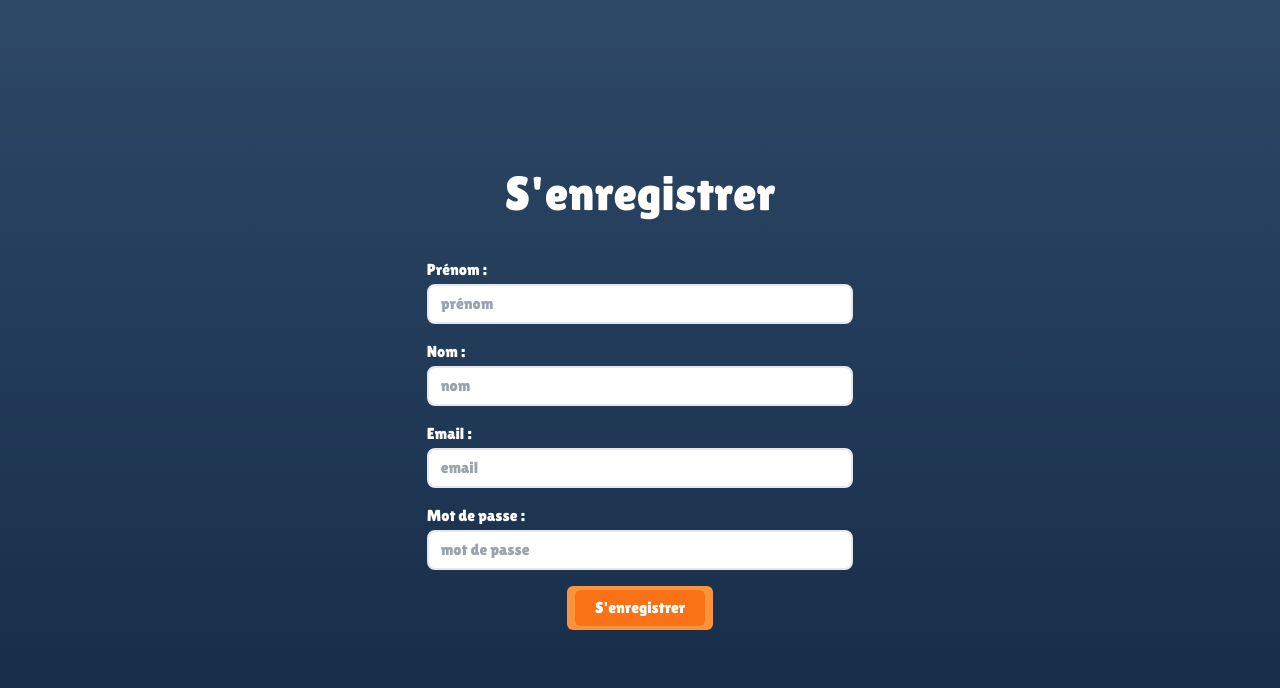
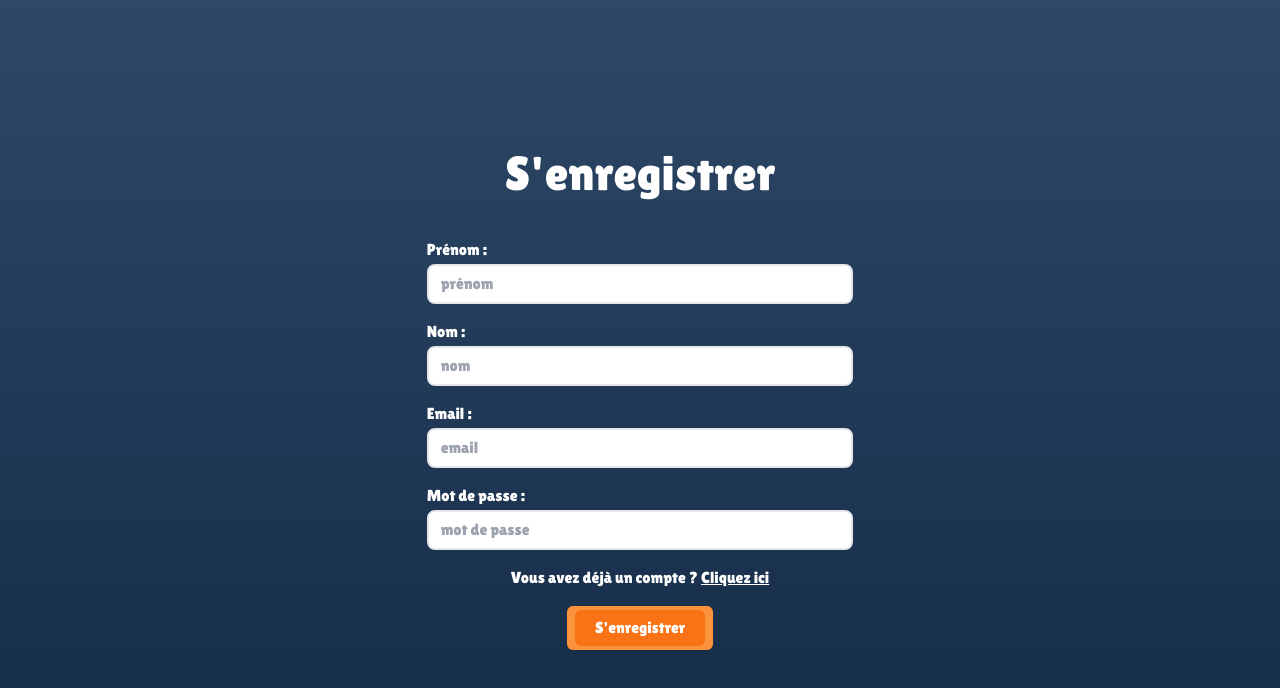
Before and after one commit to AVNOV/m2_CFB_Frontend, a Next.js app: page /register in a window 1280 px wide. Shown: the top 688 px of the page. Built offline with nearby package versions, Linux system fonts and the light colour scheme.

Commit message:
feat: handle login and register error page

```diff
--- a/package.json
+++ b/package.json
@@ -17,6 +17,7 @@
         "react-hook-form": "^7.47.0",
         "react-query": "^3.39.3",
         "react-redux": "^8.1.3",
+        "react-toastify": "^9.1.3",
         "socket.io": "^4.7.2",
         "socket.io-client": "^4.7.2"
     },
--- a/src/app/layout.tsx
+++ b/src/app/layout.tsx
@@ -5,10 +5,15 @@ import { QueryClient, QueryClientProvider } from 'react-query';
 import { Provider } from 'react-redux';
 import store from '../../store';
 import Reload from './components/Reload';
+import { ToastContainer, toast } from 'react-toastify';
+import 'react-toastify/dist/ReactToastify.css';
+import { createContext } from 'react';
 
 const inter = Lilita_One({ subsets: ['latin'], weight: '400' });
 
 const client = new QueryClient();
+
+export const ToastContext = createContext({ toast: toast });
 
 export default function RootLayout({
   children,
@@ -18,10 +23,15 @@ export default function RootLayout({
   return (
     <QueryClientProvider client={client}>
       <Provider store={store}>
-        <Reload />
-        <html lang="en">
-          <body className={inter.className}>{children}</body>
-        </html>
+        <ToastContext.Provider value={{ toast: toast }}>
+          <Reload />
+          <html lang="en">
+            <body className={inter.className}>
+              {children}
+              <ToastContainer position="bottom-right" theme="colored" />
+            </body>
+          </html>
+        </ToastContext.Provider>
       </Provider>
     </QueryClientProvider>
   );
--- a/src/app/login/page.tsx
+++ b/src/app/login/page.tsx
@@ -1,5 +1,5 @@
 'use client';
-import { useState } from 'react';
+import { useContext } from 'react';
 import { login } from '../../../slices/auth.slice';
 import Button from '../components/Button';
 import Input from '../components/Input';
@@ -7,12 +7,12 @@ import { Controller, FieldValues, useForm } from 'react-hook-form';
 import { useAppDispatch } from '../../../store';
 import { useRouter } from 'next/navigation';
 import { loginRequest } from '../../../api/query/user.query';
+import { ToastContext } from '../layout';
 
 export default function Page() {
   const router = useRouter();
   const dispatch = useAppDispatch();
-  // eslint-disable-next-line @typescript-eslint/no-unused-vars
-  const [error, setError] = useState('');
+  const context = useContext(ToastContext);
 
   const onSubmit = async (data: FieldValues) => {
     try {
@@ -20,11 +20,11 @@ export default function Page() {
       dispatch(
         login({ user: response.user, access_token: response.access_token }),
       );
-      setError('');
+      context.toast.dismiss();
       router.push('/');
     } catch (error: any) {
       console.error(error);
-      setError('Erreur, vérifiez votre email et/ou votre mot de passe.');
+      context.toast.error('Vérifiez votre email et/ou votre mot de passe.');
     }
   };
   const { handleSubmit, control } = useForm();
@@ -50,6 +50,10 @@ export default function Page() {
             <Input required label="Mot de passe" type="password" {...field} />
           )}
         />
+        <a href="/register">
+          Vous n&apos;avez pas de compte ?{' '}
+          <span className="underline">Cliquez ici</span>
+        </a>
         <Button>Se connecter</Button>
       </form>
     </div>
--- a/src/app/register/page.tsx
+++ b/src/app/register/page.tsx
@@ -1,18 +1,27 @@
 'use client';
-
-import { useRouter } from 'next/navigation';
+import { useContext } from 'react';
 import { createUser } from '../../../api/query/user.query';
 import { CreateUserType } from '../../../types/CreateUserType';
 import Button from '../components/Button';
 import Input from '../components/Input';
 import { Controller, FieldValues, useForm } from 'react-hook-form';
+import { ToastContext } from '../layout';
+import { useRouter } from 'next/navigation';
 
 export default function Page() {
   const router = useRouter();
   const { handleSubmit, control } = useForm();
-  const onSubmit = (data: FieldValues) => {
-    createUser(data as CreateUserType);
-    router.push('/login');
+  const context = useContext(ToastContext);
+
+  const onSubmit = async (data: FieldValues) => {
+    try {
+      await createUser(data as CreateUserType);
+      context.toast.success('Votre compte a été créé avec succès');
+      router.push('/login');
+    } catch (error: any) {
+      console.error(error);
+      context.toast.error('Problème lors de la création de votre comte');
+    }
   };
 
   return (
@@ -50,6 +59,10 @@ export default function Page() {
             <Input required label="Mot de passe" type="password" {...field} />
           )}
         />
+        <a href="/login">
+          Vous avez déjà un compte ?{' '}
+          <span className="underline">Cliquez ici</span>
+        </a>
         <Button>S&apos;enregistrer</Button>
       </form>
     </div>
```
Also changed, not shown: 1 other file (tests, documents, lock files or other folders).
